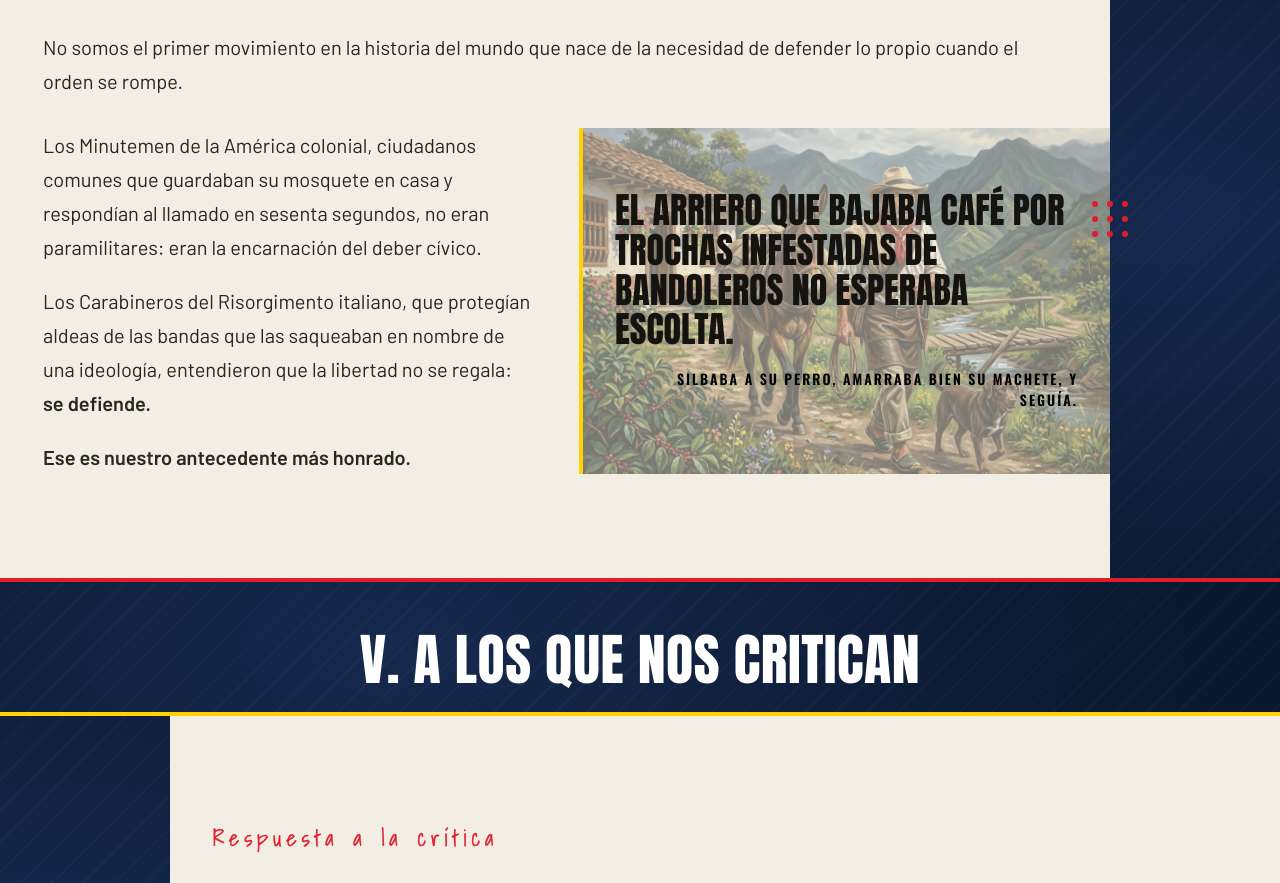
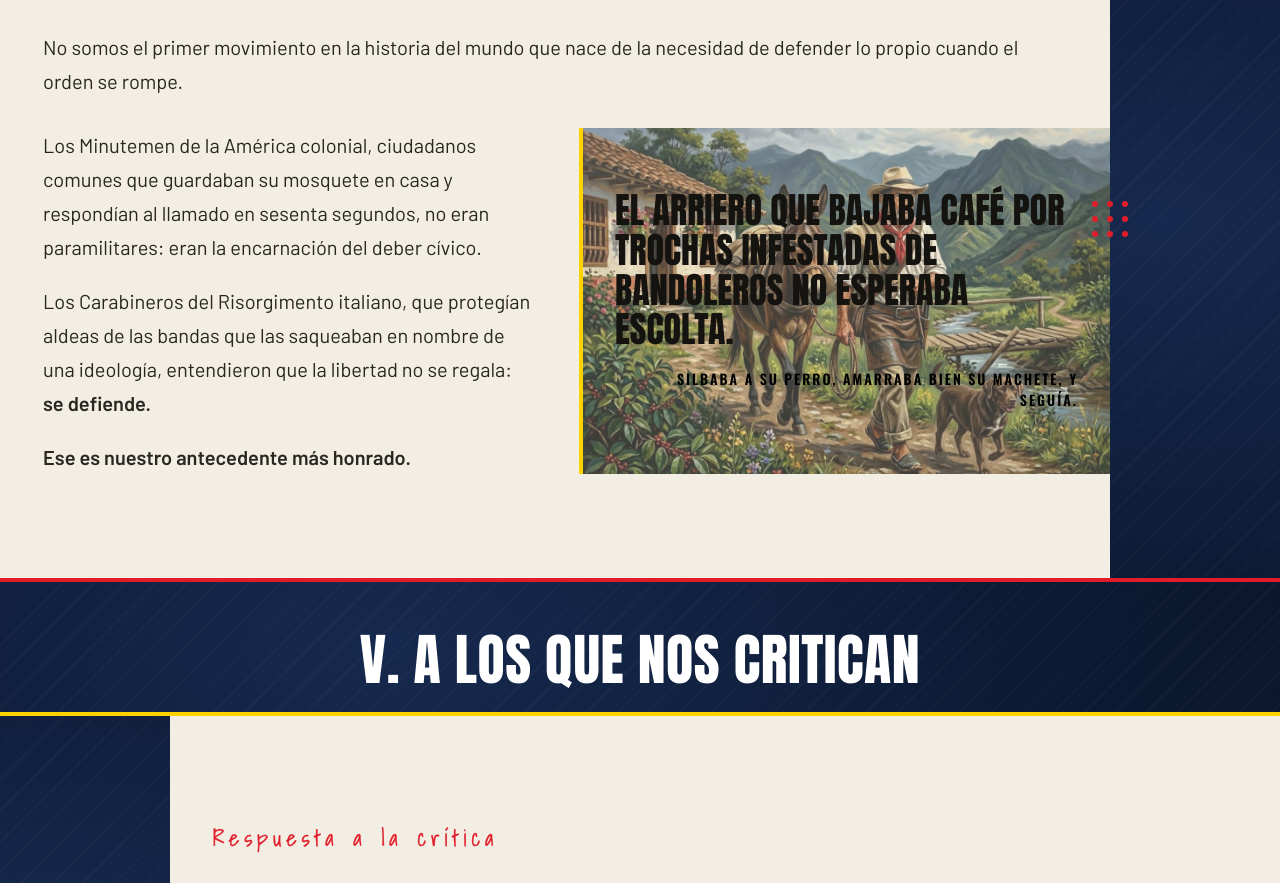
Before and after one commit to EsneiderCdD/movimiento-bate, a Next.js app: page /nosotros in a window 1280 px wide. Shown: the part 4671-5554 px from the top of the page. Built offline with nearby package versions, Linux system fonts and the light colour scheme.

Commit message:
(nosotros)

```diff
--- a/src/components/specific/nosotros/NosotrosPageContent.module.css
+++ b/src/components/specific/nosotros/NosotrosPageContent.module.css
@@ -145,7 +145,7 @@
   background-image: url("/arr-mov2.jpg");
   background-size: cover;
   background-position: center;
-  opacity: 0.5;
+  opacity: 0.75;
   z-index: 0;
 }
 
```
Also changed, not shown: public/arriero_antioqueño.jpg (added).
